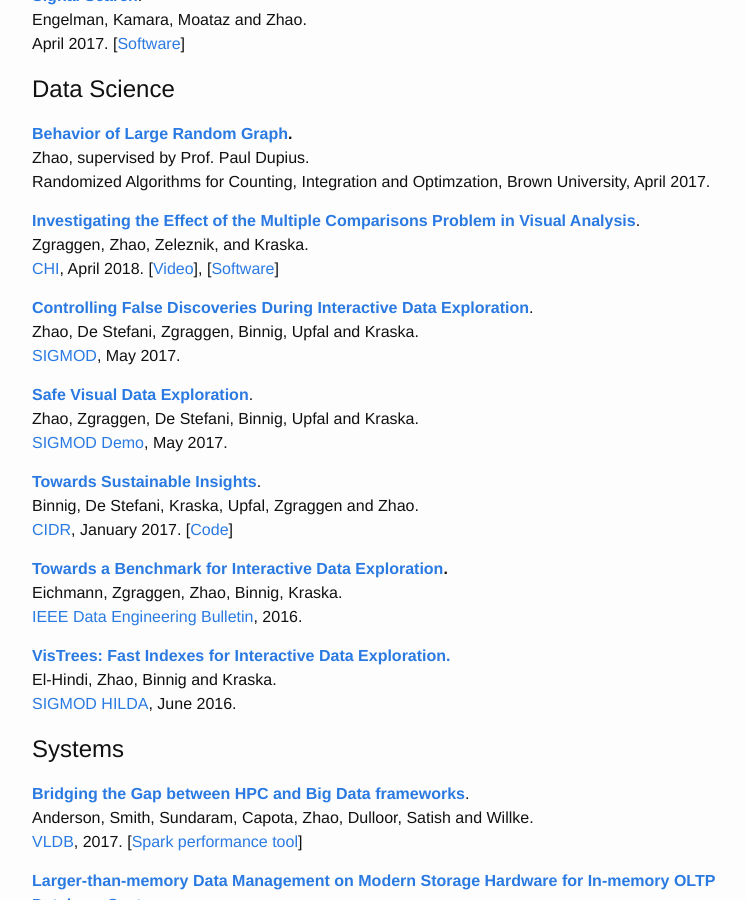
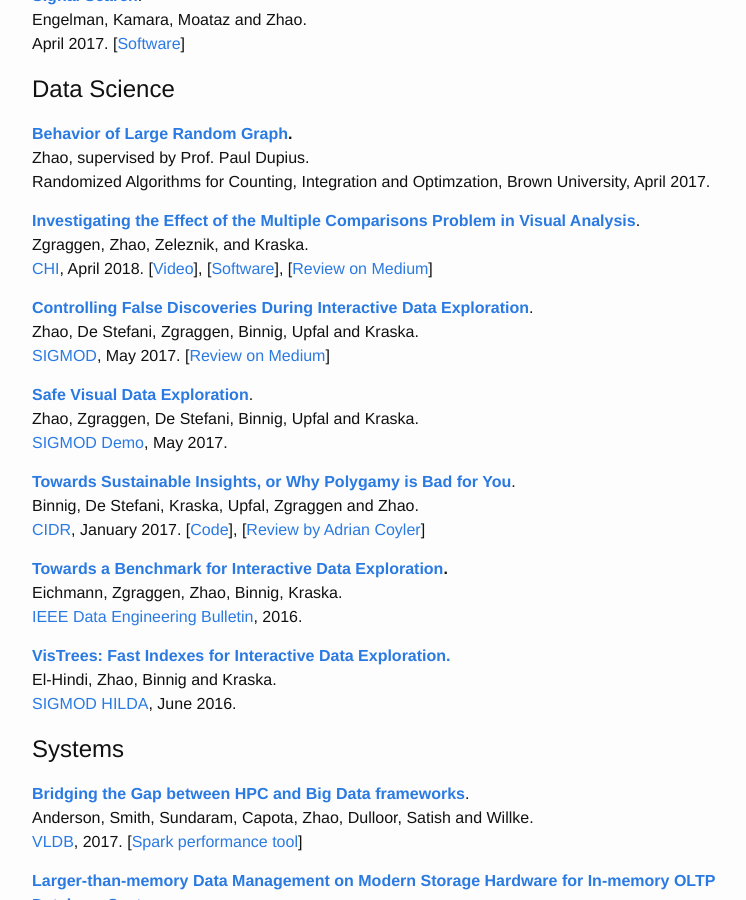
Before and after one commit to zheguang/zheguang.github.io, a Jekyll site: the page built from index.md, in a window 1280 px wide and 900 px high, scrolled down 965 px. Shown: the whole window, without its empty margins (238-984 px from the left). Built offline with Jekyll 4.4.1, drawn with Linux system fonts in a browser that asks for light colours.

Commit message:
update link to blog posts

```diff
--- a/index.md
+++ b/index.md
@@ -53,20 +53,21 @@ Randomized Algorithms for Counting, Integration and Optimzation, Brown Universit
 **[Investigating the Effect of the Multiple Comparisons Problem in Visual Analysis](https://zheguang.github.io/research/risk-chi.pdf)**.
 Zgraggen, Zhao, Zeleznik, and Kraska.
 [CHI][1], April 2018.
-[[Video](http://emanuelzgraggen.com/assets/video/risk.mp4)], [[Software](https://github.com/zheguang/macau)]
+[[Video](http://emanuelzgraggen.com/assets/video/risk.mp4)], [[Software](https://github.com/zheguang/macau)], [[Review on Medium](https://medium.com/hci-design-at-uw/multiple-perspectives-on-the-multiple-comparisons-problem-in-visual-analysis-df7493818bbd)]
 
 **[Controlling False Discoveries During Interactive Data Exploration](https://zheguang.github.io/research/risk-sigmod.pdf)**.
 Zhao, De Stefani, Zgraggen, Binnig, Upfal and Kraska.
 [SIGMOD][2], May 2017.
+[[Review on Medium](https://medium.com/hci-design-at-uw/multiple-perspectives-on-the-multiple-comparisons-problem-in-visual-analysis-df7493818bbd)]
 
 **[Safe Visual Data Exploration](https://zheguang.github.io/research/risk-sigmod-demo.pdf)**.
 Zhao, Zgraggen, De Stefani, Binnig, Upfal and Kraska.
 [SIGMOD Demo][2], May 2017.
 
-**[Towards Sustainable Insights](https://zheguang.github.io/research/risk-cidr.pdf)**.
+**[Towards Sustainable Insights, or Why Polygamy is Bad for You](https://zheguang.github.io/research/risk-cidr.pdf)**.
 Binnig, De Stefani, Kraska, Upfal, Zgraggen and Zhao.
 [CIDR][3], January 2017.
-[[Code](https://github.com/zheguang/rand-db)]
+[[Code](https://github.com/zheguang/rand-db)], [[Review by Adrian Coyler](https://blog.acolyer.org/2017/01/25/toward-sustainable-insights-or-why-polygamy-is-bad-for-you/)]
 
 **[Towards a Benchmark for Interactive Data Exploration](https://zheguang.github.io/research/ide-bench.pdf).**
 Eichmann, Zgraggen, Zhao, Binnig, Kraska.
```
